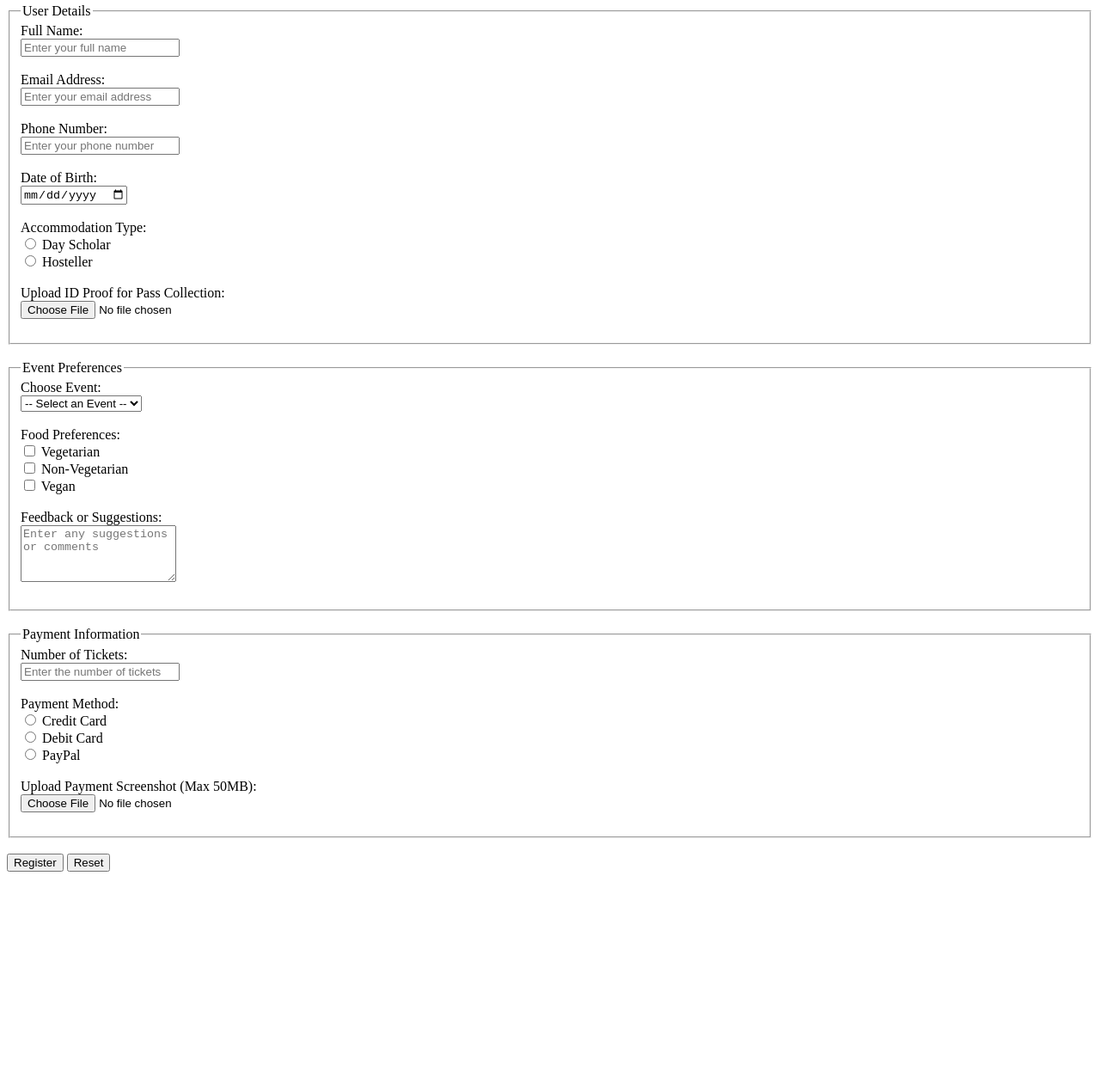
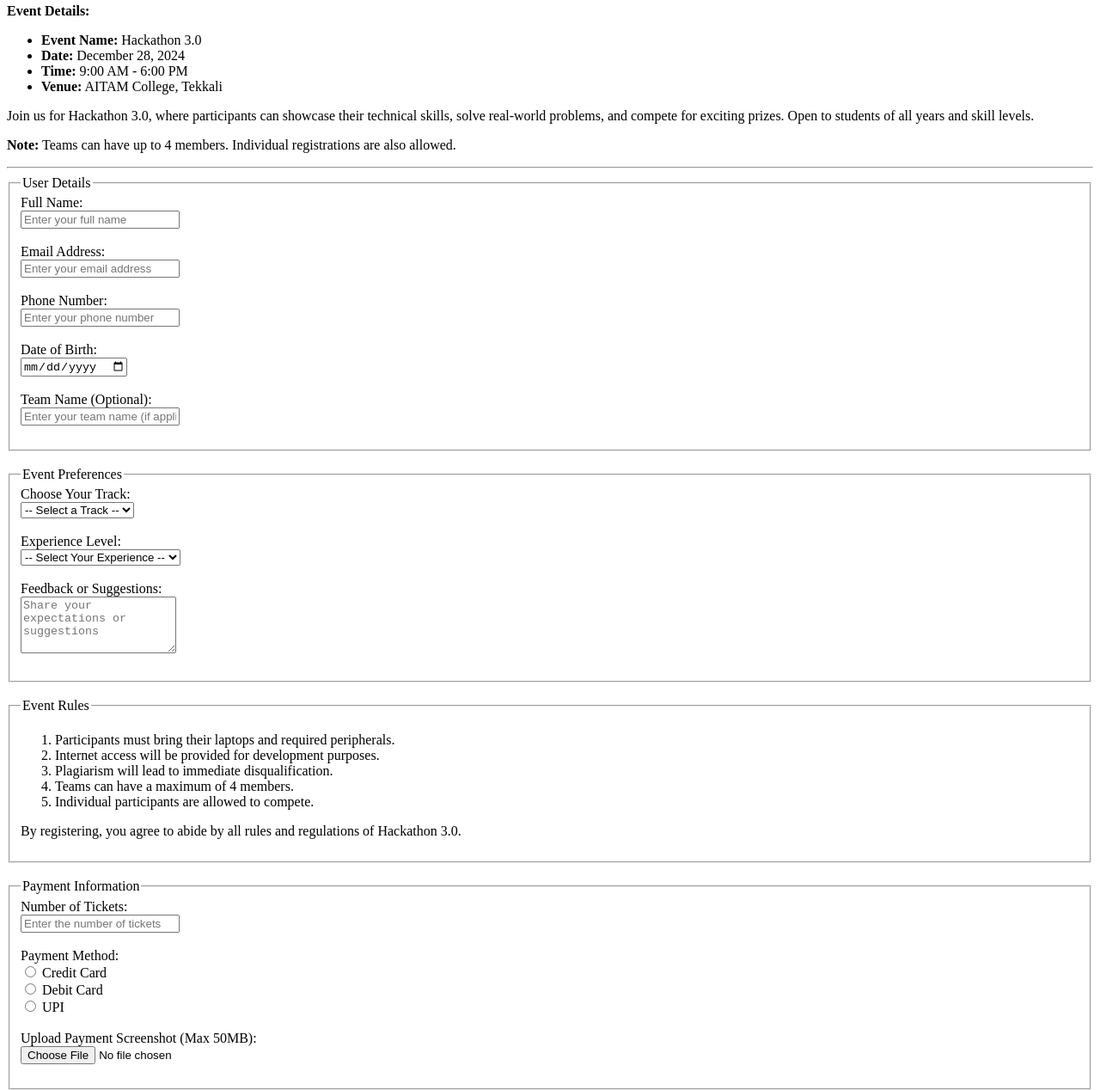
Before and after one commit to kamalakar5683/event_registration_gfg, a plain HTML site: page index.html in a window 1280 px wide. Shown: the part 76-1344 px from the top of the page at 86% size. Before the commit the page ends 1098 px from the top, so only its background shows below. Drawn offline with Linux system fonts and the light colour scheme.

Commit message:
index.html

```diff
--- a/index.html
+++ b/index.html
@@ -8,6 +8,20 @@
 <body>
     <div class="container">
         <h1>Hackathon 3.0 Registration Form</h1>
+        <p><strong>Event Details:</strong></p>
+        <ul>
+            <li><strong>Event Name:</strong> Hackathon 3.0</li>
+            <li><strong>Date:</strong> December 28, 2024</li>
+            <li><strong>Time:</strong> 9:00 AM - 6:00 PM</li>
+            <li><strong>Venue:</strong> AITAM College, Tekkali</li>
+        </ul>
+        <p>
+            Join us for Hackathon 3.0, where participants can showcase their technical skills,
+            solve real-world problems, and compete for exciting prizes. Open to students of all years and skill levels.
+        </p>
+        <p><strong>Note:</strong> Teams can have up to 4 members. Individual registrations are also allowed.</p>
+        <hr>
+
         <form action="/submit_registration" method="post" enctype="multipart/form-data">
             <!-- User Details Section -->
             <fieldset>
@@ -24,39 +38,49 @@
                 <label for="dob">Date of Birth:</label><br>
                 <input type="date" id="dob" name="dob" required><br><br>
 
-                <label>Accommodation Type:</label><br>
-                <input type="radio" id="dayScholar" name="accommodation" value="Day Scholar" required>
-                <label for="dayScholar">Day Scholar</label><br>
-                <input type="radio" id="hosteller" name="accommodation" value="Hosteller">
-                <label for="hosteller">Hosteller</label><br><br>
-
-                <label for="passUpload">Upload ID Proof for Pass Collection:</label><br>
-                <input type="file" id="passUpload" name="passUpload" accept="image/*,.pdf" required><br><br>
+                <label for="teamName">Team Name (Optional):</label><br>
+                <input type="text" id="teamName" name="teamName" placeholder="Enter your team name (if applicable)"><br><br>
             </fieldset>
             <br>
 
             <!-- Event Preferences Section -->
             <fieldset>
                 <legend>Event Preferences</legend>
-                <label for="event">Choose Event:</label><br>
-                <select id="event" name="event" required>
-                    <option value="">-- Select an Event --</option>
-                    <option value="Tech Talk">Tech Talk</option>
-                    <option value="Workshop">Workshop</option>
-                    <option value="Coding Contest">Coding Contest</option>
-                    <option value="Cultural Fest">Cultural Fest</option>
+                <label for="track">Choose Your Track:</label><br>
+                <select id="track" name="track" required>
+                    <option value="">-- Select a Track --</option>
+                    <option value="Web Development">Web Development</option>
+                    <option value="Data Science">Data Science</option>
+                    <option value="AI & ML">AI & ML</option>
+                    <option value="IoT & Hardware">IoT & Hardware</option>
                 </select><br><br>
 
-                <label>Food Preferences:</label><br>
-                <input type="checkbox" id="veg" name="foodPreference" value="Vegetarian">
-                <label for="veg">Vegetarian</label><br>
-                <input type="checkbox" id="nonVeg" name="foodPreference" value="Non-Vegetarian">
-                <label for="nonVeg">Non-Vegetarian</label><br>
-                <input type="checkbox" id="vegan" name="foodPreference" value="Vegan">
-                <label for="vegan">Vegan</label><br><br>
+                <label for="experience">Experience Level:</label><br>
+                <select id="experience" name="experience" required>
+                    <option value="">-- Select Your Experience --</option>
+                    <option value="Beginner">Beginner</option>
+                    <option value="Intermediate">Intermediate</option>
+                    <option value="Expert">Expert</option>
+                </select><br><br>
 
                 <label for="feedback">Feedback or Suggestions:</label><br>
-                <textarea id="feedback" name="feedback" placeholder="Enter any suggestions or comments" rows="4"></textarea><br><br>
+                <textarea id="feedback" name="feedback" placeholder="Share your expectations or suggestions" rows="4"></textarea><br><br>
+            </fieldset>
+            <br>
+
+            <!-- Event Rules Section -->
+            <fieldset>
+                <legend>Event Rules</legend>
+                <ol>
+                    <li>Participants must bring their laptops and required peripherals.</li>
+                    <li>Internet access will be provided for development purposes.</li>
+                    <li>Plagiarism will lead to immediate disqualification.</li>
+                    <li>Teams can have a maximum of 4 members.</li>
+                    <li>Individual participants are allowed to compete.</li>
+                </ol>
+                <p>
+                    By registering, you agree to abide by all rules and regulations of Hackathon 3.0.
+                </p>
             </fieldset>
             <br>
 
@@ -71,8 +95,8 @@
                 <label for="creditCard">Credit Card</label><br>
                 <input type="radio" id="debitCard" name="paymentMethod" value="Debit Card">
                 <label for="debitCard">Debit Card</label><br>
-                <input type="radio" id="paypal" name="paymentMethod" value="PayPal">
-                <label for="paypal">PayPal</label><br><br>
+                <input type="radio" id="upi" name="paymentMethod" value="UPI">
+                <label for="upi">UPI</label><br><br>
 
                 <label for="paymentScreenshot">Upload Payment Screenshot (Max 50MB):</label><br>
                 <input type="file" id="paymentScreenshot" name="paymentScreenshot" accept="image/*" required><br><br>
```
